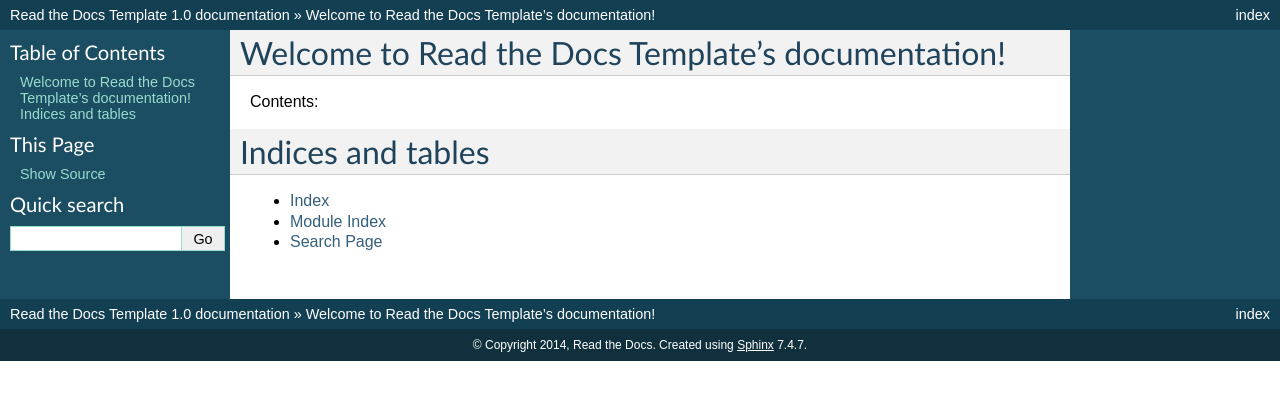
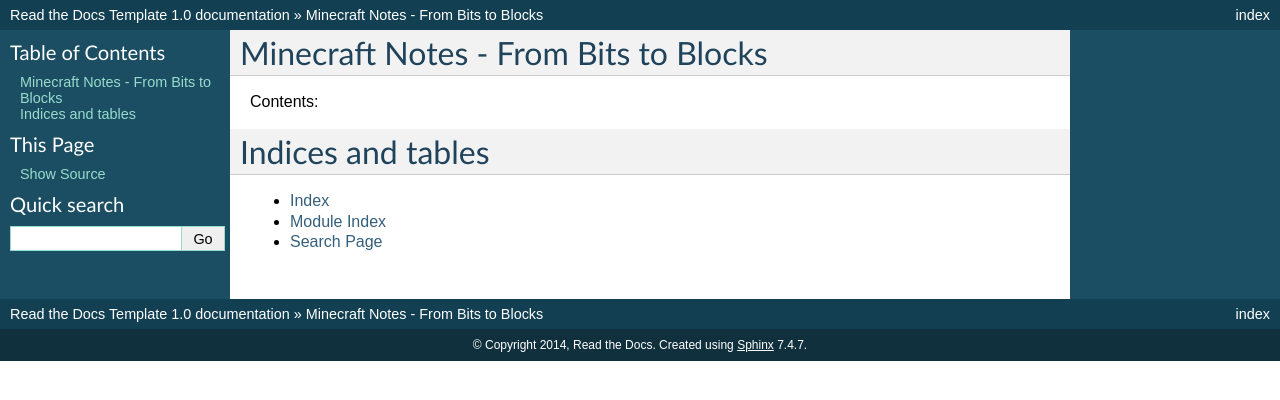
Before and after one commit to JimTheScientist/JimTheScientist-MCNotes, a Sphinx documentation site: the page built from docs/index.rst, in a window 1280 px wide. Shown: the top 400 px of the page. Built offline with Sphinx 7.4.7, drawn with Linux system fonts in a browser that asks for light colours.

Commit message:
Update index.rst

```diff
--- a/docs/index.rst
+++ b/docs/index.rst
@@ -3,7 +3,7 @@
    You can adapt this file completely to your liking, but it should at least
    contain the root `toctree` directive.
 
-Welcome to Read the Docs Template's documentation!
+Minecraft Notes - From Bits to Blocks
 ==================================================
 
 Contents:
```
Also changed, not shown: other parts of docs/index.rst (+1 -1 lines).
